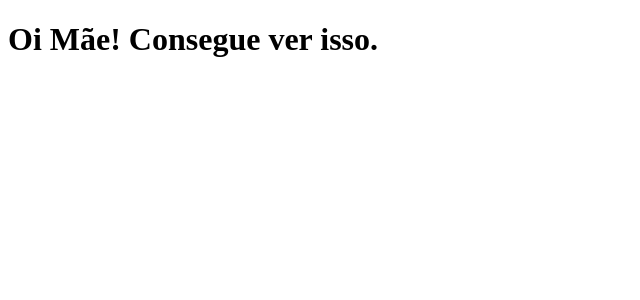
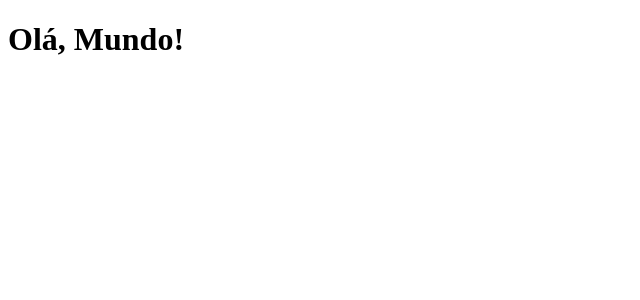
Before and after one commit to willian-veloso/clone-tabnews, a Next.js app: page / in a window 1280 px wide. Shown: the top 300 px of the page, without its empty margins (0-640 px from the left). Built offline with nearby package versions, Linux system fonts and the light colour scheme.

Commit message:
ajustando o texto da página inicial

```diff
--- a/pages/index.js
+++ b/pages/index.js
@@ -1,5 +1,5 @@
 function Home () {
-    return <h1>Oi Mãe! Consegue ver isso.</h1>
+    return <h1>Olá, Mundo!</h1>
 };
 
 export default Home;
```
